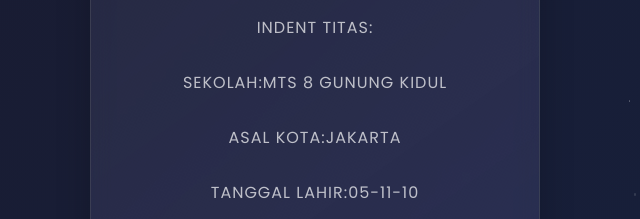
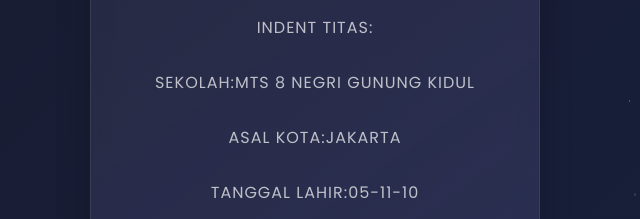
Before and after one commit to VallxDev/Website-personal, a plain HTML site: page index.html in a window 1280 px wide. Shown: the part 408-627 px from the top of the page, 325-965 px from the left. Drawn offline with Linux system fonts and the light colour scheme.

Commit message:
Update index.html

```diff
--- a/index.html
+++ b/index.html
@@ -296,7 +296,7 @@
         <p class="profile-title">
     INDENT TITAS:</p>
     <p class="profile-title">
-        SEKOLAH:MTS 8 GUNUNG KIDUL</p>
+        SEKOLAH:MTS 8 NEGRI GUNUNG KIDUL</p>
         <p class="profile-title">
         ASAL KOTA:JAKARTA</p>
         <p class="profile-title">
```
